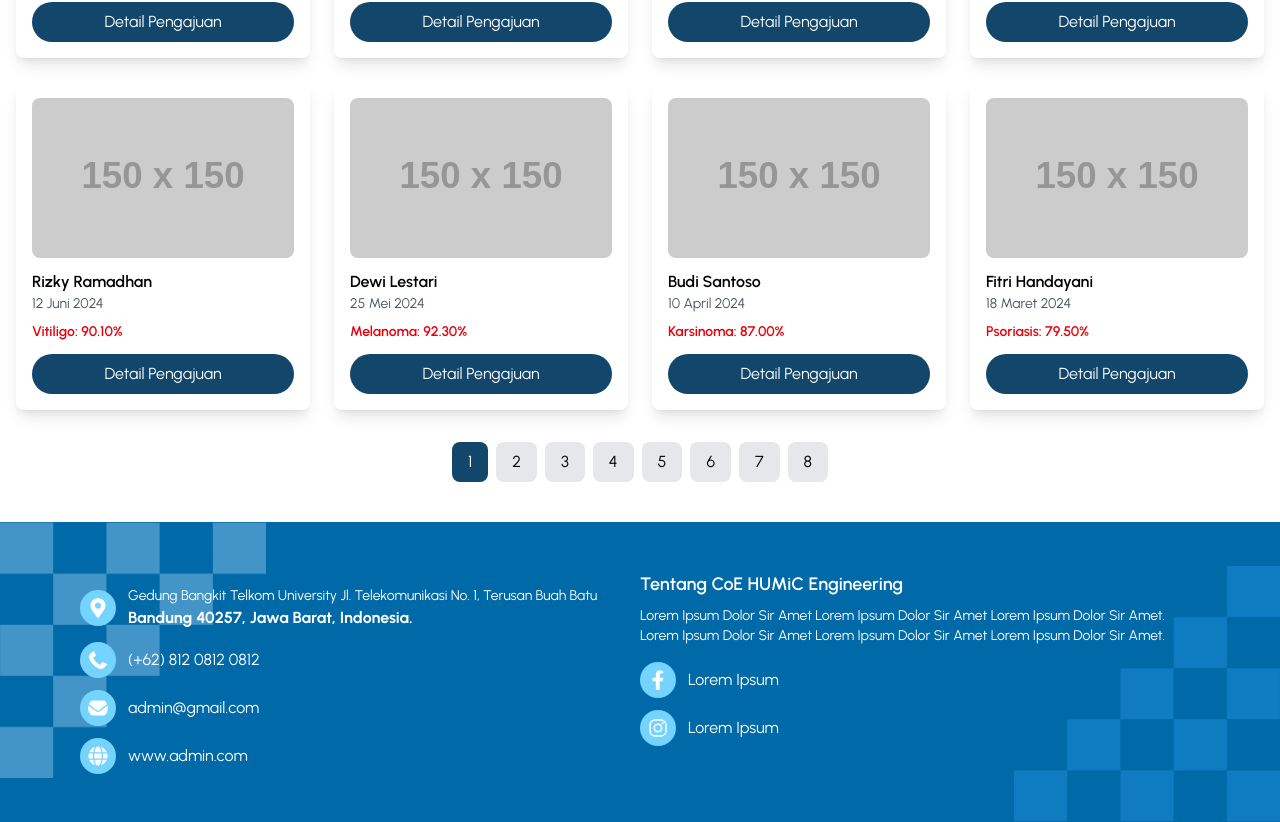
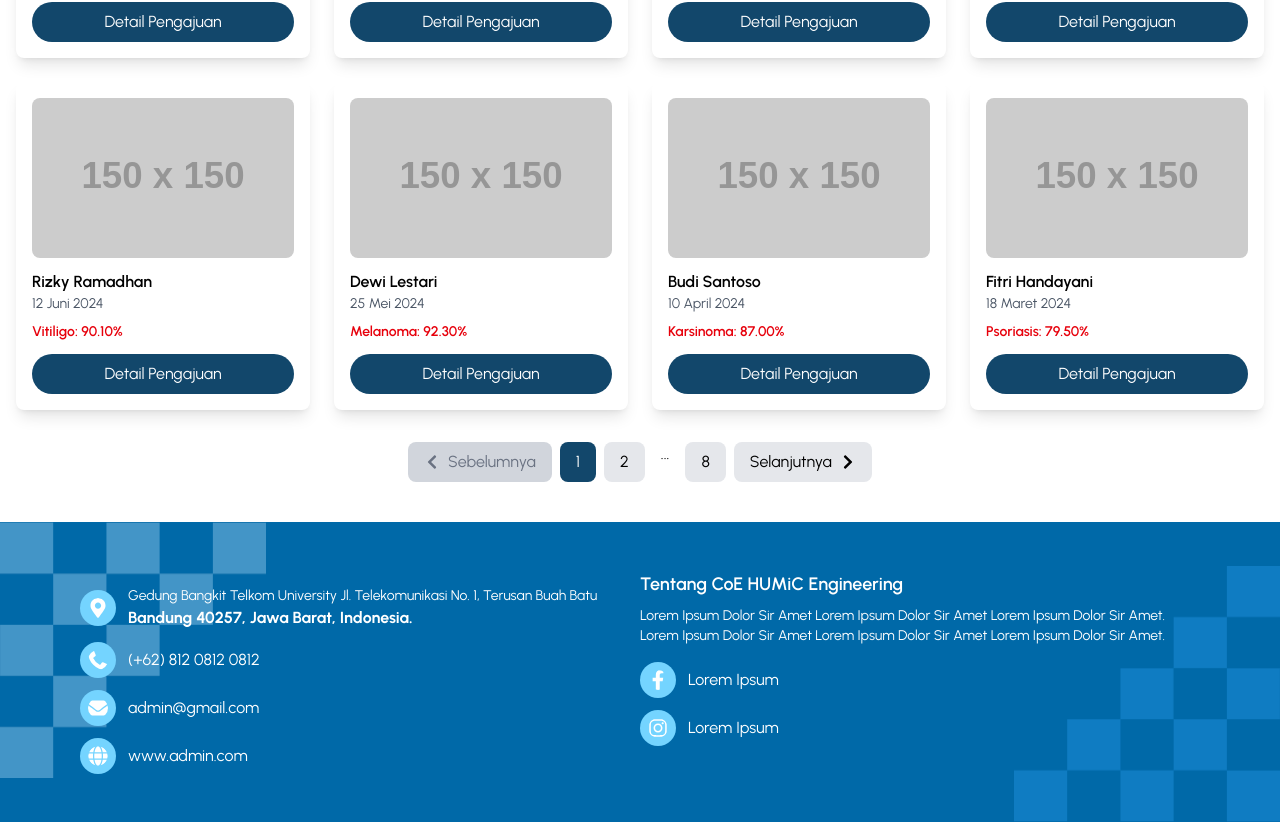
Before and after one commit to haululazkiyaa/humic-myskin-fe, a React (Vite) app: page /dokter/daftar-pengajuan in a window 1280 px wide. Shown: the part 463-1285 px from the top of the page. Built offline with nearby package versions, Linux system fonts and the light colour scheme.

Commit message:
add navigation

```diff
--- a/src/pages/dokter/DaftarPengajuan.jsx
+++ b/src/pages/dokter/DaftarPengajuan.jsx
@@ -1,3 +1,5 @@
+import { FaChevronLeft, FaChevronRight } from "react-icons/fa";
+
 import data from "../../json/dataDaftarPengajuan.json";
 import { useState } from "react";
 
@@ -17,6 +19,96 @@ const DaftarPengajuan = () => {
 
   const handlePageChange = (pageNumber) => {
     setCurrentPage(pageNumber);
+  };
+
+  const renderPaginationButtons = () => {
+    const paginationButtons = [];
+    const maxButtonsToShow = 5;
+
+    if (totalPages <= maxButtonsToShow) {
+      // Show all buttons if total pages are less than or equal to maxButtonsToShow
+      for (let i = 1; i <= totalPages; i++) {
+        paginationButtons.push(
+          <button
+            key={i}
+            onClick={() => handlePageChange(i)}
+            className={`px-4 py-2 rounded-lg cursor-pointer ${
+              currentPage === i
+                ? "bg-[#12476B] text-white"
+                : "bg-gray-200 text-black"
+            }`}
+          >
+            {i}
+          </button>
+        );
+      }
+    } else {
+      // Show limited buttons with ellipses
+      paginationButtons.push(
+        <button
+          key={1}
+          onClick={() => handlePageChange(1)}
+          className={`px-4 py-2 rounded-lg cursor-pointer ${
+            currentPage === 1
+              ? "bg-[#12476B] text-white"
+              : "bg-gray-200 text-black"
+          }`}
+        >
+          1
+        </button>
+      );
+
+      if (currentPage > 3) {
+        paginationButtons.push(
+          <span key="start-ellipsis" className="px-2">
+            ...
+          </span>
+        );
+      }
+
+      const startPage = Math.max(2, currentPage - 1);
+      const endPage = Math.min(totalPages - 1, currentPage + 1);
+
+      for (let i = startPage; i <= endPage; i++) {
+        paginationButtons.push(
+          <button
+            key={i}
+            onClick={() => handlePageChange(i)}
+            className={`px-4 py-2 rounded-lg cursor-pointer ${
+              currentPage === i
+                ? "bg-[#12476B] text-white"
+                : "bg-gray-200 text-black"
+            }`}
+          >
+            {i}
+          </button>
+        );
+      }
+
+      if (currentPage < totalPages - 2) {
+        paginationButtons.push(
+          <span key="end-ellipsis" className="px-2">
+            ...
+          </span>
+        );
+      }
+
+      paginationButtons.push(
+        <button
+          key={totalPages}
+          onClick={() => handlePageChange(totalPages)}
+          className={`px-4 py-2 rounded-lg cursor-pointer ${
+            currentPage === totalPages
+              ? "bg-[#12476B] text-white"
+              : "bg-gray-200 text-black"
+          }`}
+        >
+          {totalPages}
+        </button>
+      );
+    }
+
+    return paginationButtons;
   };
 
   return (
@@ -44,19 +136,31 @@ const DaftarPengajuan = () => {
         ))}
       </div>
       <div className="flex justify-center mt-4 space-x-2">
-        {Array.from({ length: totalPages }, (_, index) => (
-          <button
-            key={index}
-            onClick={() => handlePageChange(index + 1)}
-            className={`px-4 py-2 rounded-lg cursor-pointer ${
-              currentPage === index + 1
-                ? "bg-[#12476B] text-white"
-                : "bg-gray-200 text-black"
-            }`}
-          >
-            {index + 1}
-          </button>
-        ))}
+        <button
+          onClick={() => handlePageChange(currentPage - 1)}
+          disabled={currentPage === 1}
+          className={`px-4 py-2 rounded-lg cursor-pointer flex items-center ${
+            currentPage === 1
+              ? "bg-gray-300 text-gray-500"
+              : "bg-gray-200 text-black"
+          }`}
+        >
+          <FaChevronLeft className="mr-2" />
+          Sebelumnya
+        </button>
+        {renderPaginationButtons()}
+        <button
+          onClick={() => handlePageChange(currentPage + 1)}
+          disabled={currentPage === totalPages}
+          className={`px-4 py-2 rounded-lg cursor-pointer flex items-center ${
+            currentPage === totalPages
+              ? "bg-gray-300 text-gray-500"
+              : "bg-gray-200 text-black"
+          }`}
+        >
+          Selanjutnya
+          <FaChevronRight className="ml-2" />
+        </button>
       </div>
     </div>
   );
```
